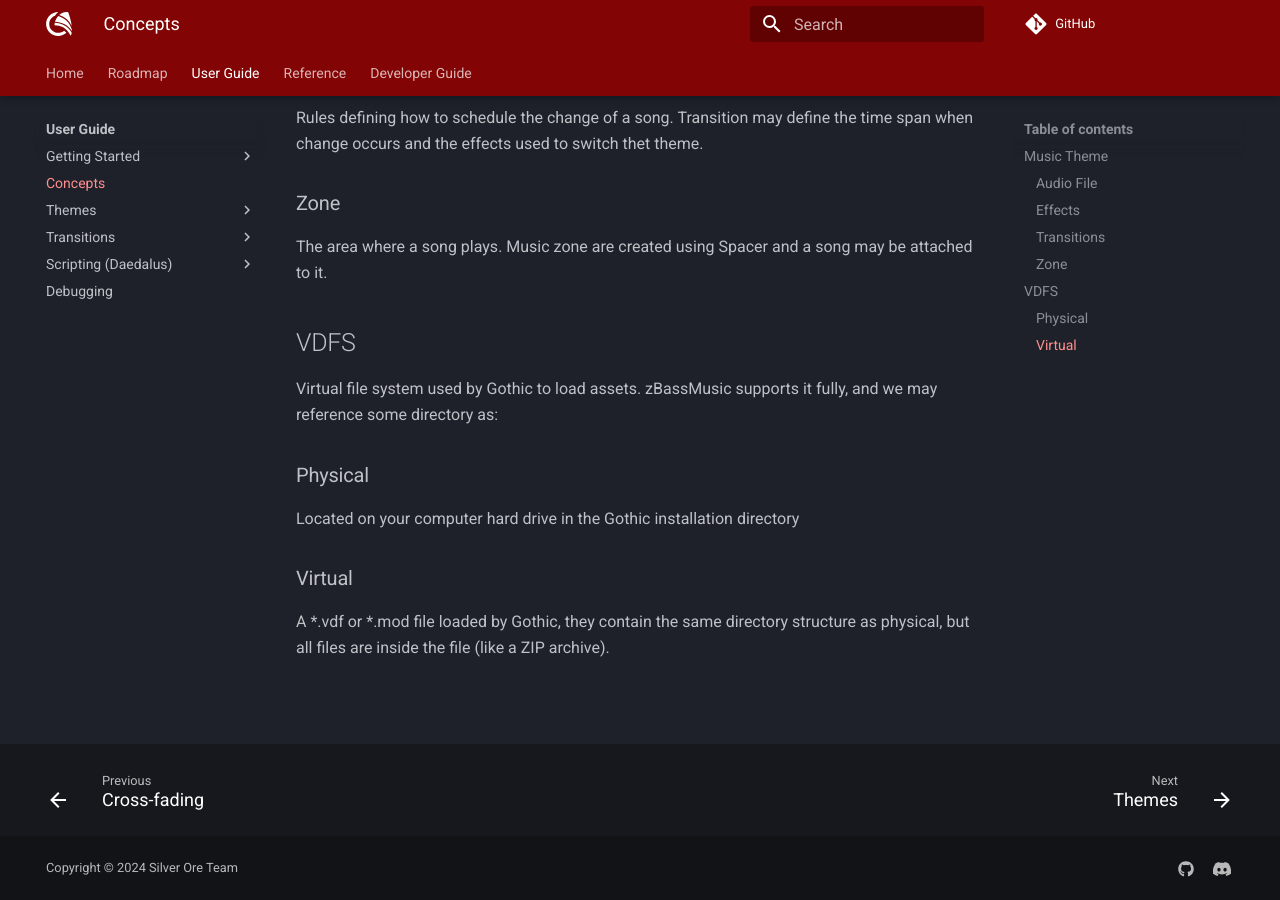
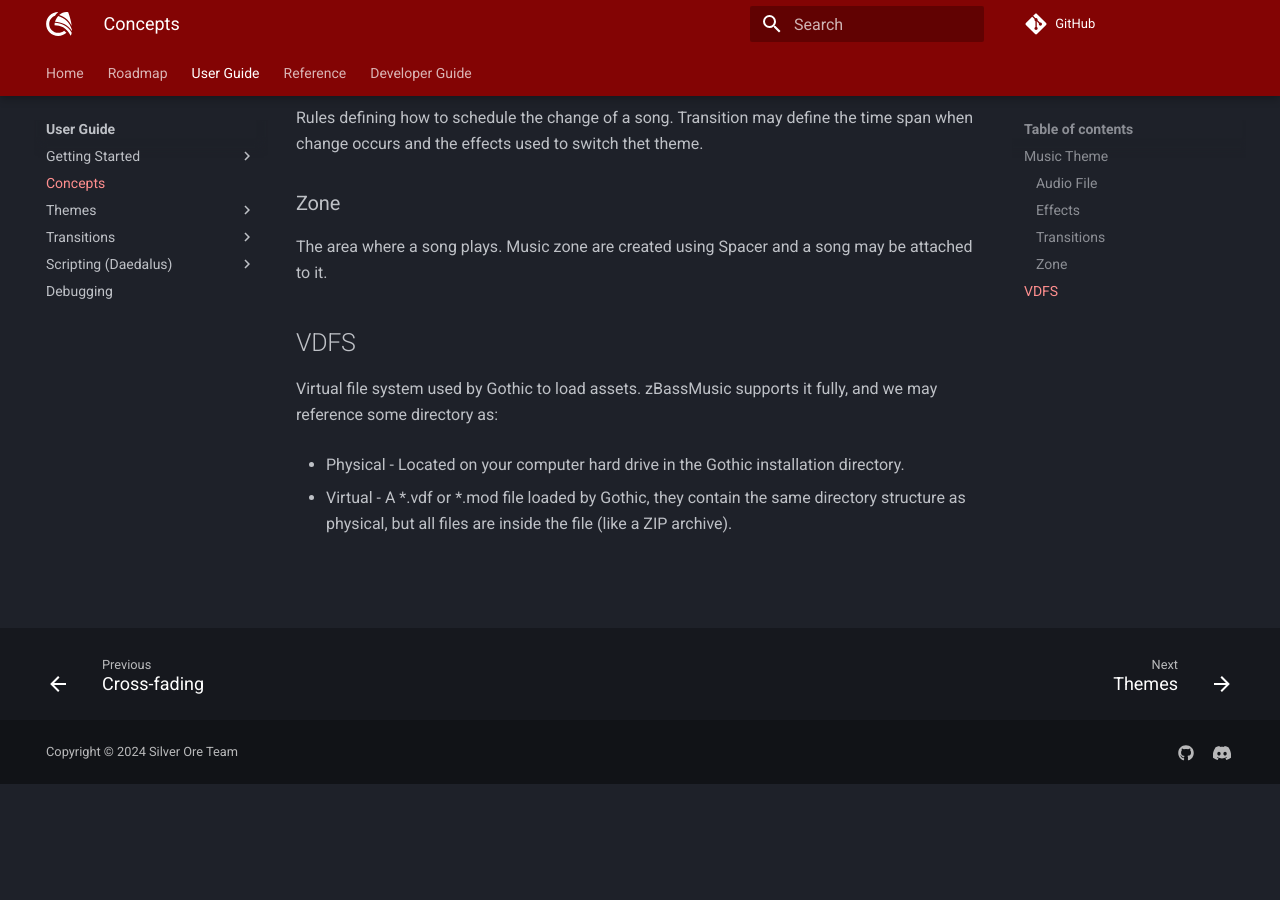
Before and after one commit to Silver-Ore-Team/zBassMusic, an MkDocs documentation site: the page built from docs/docs/user-guide/concepts/index.md, in a window 1280 px wide and 900 px high, scrolled down 678 px. Built offline with MkDocs 1.6.1 and Material for MkDocs 9.7.7, drawn with Linux system fonts in a browser that asks for light colours; comment, search, counter and statistics services are not loaded; after the commit the page ends 1462 px from its top, so only the background shows below that.

```diff
--- a/docs/docs/user-guide/concepts/index.md
+++ b/docs/docs/user-guide/concepts/index.md
@@ -31,11 +31,7 @@ The area where a song plays. Music zone are created using Spacer and a song may
 
 Virtual file system used by Gothic to load assets. zBassMusic supports it fully, and we may reference some directory as:
 
-### Physical
+* Physical - Located on your computer hard drive in the Gothic installation directory.
 
-Located on your computer hard drive in the Gothic installation directory
-
-### Virtual
-
-A *.vdf or *.mod file loaded by Gothic, they contain the same directory structure as physical,
+* Virtual - A *.vdf or *.mod file loaded by Gothic, they contain the same directory structure as physical,
 but all files are inside the file (like a ZIP archive).
```
Also changed, not shown: docs/docs/user-guide/getting-started/index.md (+1 -1 lines), docs/docs/user-guide/theme-definition/basstheme.md (+4 -0 lines).
